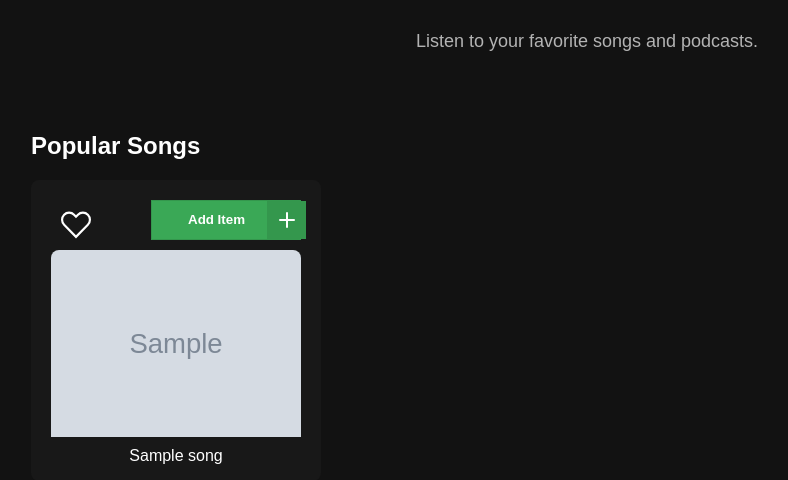
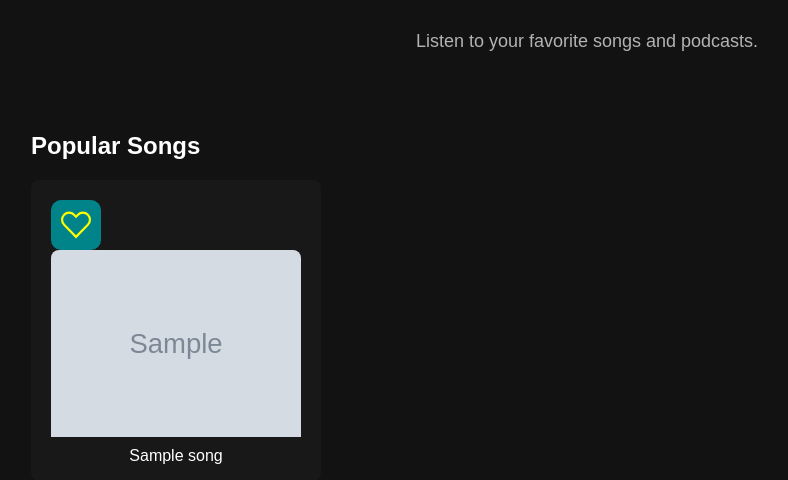
Before and after one commit to tanvir0188/Music-library, a PHP site: page / in a window 1280 px wide. Shown: the part 200-680 px from the top of the page, without its empty margins (53-841 px from the left). Run offline with PHP 8.4, Linux system fonts and the light colour scheme; the visitor is signed in with stand-in values (Sample User, id 1); tables that the repository leaves empty hold one stand-in row (values such as "Sample post"); grey boxes marked "Sample" are stand-in pictures.

Commit message:
add to favorite functionalities done

```diff
--- a/users/css/indexStyle.css
+++ b/users/css/indexStyle.css
@@ -299,67 +299,7 @@ audio::-moz-media-controls-enclosure {
     color: #fff;
 }
 
-.btn {
-    display: flex;
-    align-items: center;
-    justify-content: center;
-    width: 50px;
-    height: 50px;
-    border-radius: 10px;
-    border: none;
-    background-color: transparent;
-    position: relative;
-  }
 
-  .btn::after {
-    content: 'add to favorite';
-    width: auto;
-    height: auto;
-    position: absolute;
-    font-size: 15px;
-    color: #00848a;
-    font-family: 'Lucida Sans', 'Lucida Sans Regular', 'Lucida Grande', 'Lucida Sans Unicode', Geneva, Verdana, sans-serif;
-    opacity: 0;
-    visibility: hidden;
-    transition: .2s linear;
-    top: 115%;
-  }
-
-  .icon {
-    width: 30px;
-    height: 30px;
-    transition: .2s linear;
-  }
-
-  .icon path {
-    fill: white;
-    transition: .2s linear;
-  }
-
-  .btn:hover > .icon {
-    transform: scale(1.2);
-  }
-
-  .btn:hover > .icon path {
-    fill: #00848a;
-  }
-
-  .btn:hover::after {
-    visibility: visible;
-    opacity: 1;
-    top: 105%;
-  }
-
-  .button {
-    position: relative;
-    width: 150px;
-    height: 40px;
-    cursor: pointer;
-    display: flex;
-    align-items: center;
-    border: 1px solid #34974d;
-    background-color: #3aa856;
-  }
 
   .button, .button__icon, .button__text {
     transition: all 0.3s;
--- a/users/index.php
+++ b/users/index.php
@@ -12,6 +12,80 @@ include './Backend files/indexBackend.php';
     <title>Music Streaming</title>
     <link rel="stylesheet" href="https://cdnjs.cloudflare.com/ajax/libs/font-awesome/6.0.0-beta3/css/all.min.css">
     <link rel="stylesheet" href="css/indexStyle.css">
+    <style>
+        .btn {
+            display: flex;
+            align-items: center;
+            justify-content: center;
+            width: 50px;
+            height: 50px;
+            border-radius: 10px;
+            border: none;
+            background-color: transparent;
+            position: relative;
+        }
+
+        .btn::after {
+            content: 'add to favorite';
+            width: auto;
+            height: auto;
+            position: absolute;
+            font-size: 15px;
+            color: #00848a;
+            font-family: 'Lucida Sans', 'Lucida Sans Regular', 'Lucida Grande', 'Lucida Sans Unicode', Geneva, Verdana, sans-serif;
+            opacity: 0;
+            visibility: hidden;
+            transition: .2s linear;
+            top: 115%;
+        }
+
+        .icon {
+            width: 30px;
+            height: 30px;
+            transition: .2s linear;
+        }
+
+        .icon path {
+            fill: white;
+            transition: .2s linear;
+        }
+
+        .btn:hover>.icon {
+            transform: scale(1.2);
+        }
+
+        .btn:hover>.icon path {
+            fill: #00848a;
+        }
+
+        .btn:hover::after {
+            visibility: visible;
+            opacity: 1;
+            top: 105%;
+        }
+
+        /* New styles for favorite button */
+        .btn.favorite {
+            background-color: #00848a;
+        }
+
+        .btn.favorite .icon path {
+            fill: yellow;
+            /* Or another color to indicate it's a favorite */
+        }
+
+
+        .button {
+            position: relative;
+            width: 150px;
+            height: 40px;
+            cursor: pointer;
+            display: flex;
+            align-items: center;
+            border: 1px solid #34974d;
+            background-color: #3aa856;
+        }
+    </style>
 </head>
 
 <body>
@@ -45,25 +119,34 @@ include './Backend files/indexBackend.php';
         </section>
         <section class="content">
             <section class="playlists">
+                <?php
+                // Assuming the $popularSongs and user login checks are already handled here
+
+                function isFavorite($user_id, $song_id, $conn)
+                {
+                    $query = "SELECT * FROM favorite_songs WHERE user_id = ? AND song_id = ?";
+                    $stmt = $conn->prepare($query);
+                    $stmt->bind_param("ii", $user_id, $song_id);
+                    $stmt->execute();
+                    $result = $stmt->get_result();
+                    return $result->num_rows > 0;
+                }
+                ?>
+
                 <h2>Popular Songs</h2>
                 <div class="playlist-container">
                     <?php while ($row = $popularSongs->fetch_assoc()) : ?>
+                        <?php $isFavorite = isset($_SESSION['userid']) ? isFavorite($_SESSION['userid'], $row['id'], $conn) : false; ?>
                         <div class="playlist" id="song_<?php echo $row['id']; ?>">
                             <div class="favorite-add-to-playlist-button">
-                                <button class="btn">
-                                    <svg viewBox="0 0 17.503 15.625" height="20.625" width="20.503" xmlns="http://www.w3.org/2000/svg" class="icon">
-                                        <path transform="translate(0 0)" d="M8.752,15.625h0L1.383,8.162a4.824,4.824,0,0,1,0-6.762,4.679,4.679,0,0,1,6.674,0l.694.7.694-.7a4.678,4.678,0,0,1,6.675,0,4.825,4.825,0,0,1,0,6.762L8.752,15.624ZM4.72,1.25A3.442,3.442,0,0,0,2.277,2.275a3.562,3.562,0,0,0,0,5l6.475,6.556,6.475-6.556a3.563,3.563,0,0,0,0-5A3.443,3.443,0,0,0,12.786,1.25h-.01a3.415,3.415,0,0,0-2.443,1.038L8.752,3.9,7.164,2.275A3.442,3.442,0,0,0,4.72,1.25Z" id="Fill"></path>
-                                    </svg>
-                                </button>
-                                <button type="button" class="button">
-                                    <span class="button__text">Add Item</span>
-                                    <span class="button__icon">
-                                        <svg xmlns="http://www.w3.org/2000/svg" width="24" viewBox="0 0 24 24" stroke-width="2" stroke-linejoin="round" stroke-linecap="round" stroke="currentColor" height="24" fill="none" class="svg">
-                                            <line y2="19" y1="5" x2="12" x1="12"></line>
-                                            <line y2="12" y1="12" x2="19" x1="5"></line>
+                                <form method="post" action="insertFavorite.php">
+                                    <input type="hidden" name="song_id" value="<?php echo $row['id']; ?>">
+                                    <button type="submit" class="btn <?php echo $isFavorite ? 'favorite' : ''; ?>">
+                                        <svg viewBox="0 0 17.503 15.625" height="20.625" width="20.503" xmlns="http://www.w3.org/2000/svg" class="icon">
+                                            <path transform="translate(0 0)" d="M8.752,15.625h0L1.383,8.162a4.824,4.824,0,0,1,0-6.762,4.679,4.679,0,0,1,6.674,0l.694.7.694-.7a4.678,4.678,0,0,1,6.675,0,4.825,4.825,0,0,1,0,6.762L8.752,15.624ZM4.72,1.25A3.442,3.442,0,0,0,2.277,2.275a3.562,3.562,0,0,0,0,5l6.475,6.556,6.475-6.556a3.563,3.563,0,0,0,0-5A3.443,3.443,0,0,0,12.786,1.25h-.01a3.415,3.415,0,0,0-2.443,1.038L8.752,3.9,7.164,2.275A3.442,3.442,0,0,0,4.72,1.25Z" id="Fill"></path>
                                         </svg>
-                                    </span>
-                                </button>
+                                    </button>
+                                </form>
                             </div>
                             <a href="musicPlayerAndRelatedSong.php?songId=<?php echo $row['id']; ?>">
                                 <img src="<?php echo htmlspecialchars($row['img']); ?>" alt="<?php echo htmlspecialchars($row['name']); ?>">
@@ -72,6 +155,8 @@ include './Backend files/indexBackend.php';
                         </div>
                     <?php endwhile; ?>
                 </div>
+
+
             </section>
 
             <section class="popular-artists">
```
Also changed, not shown: users/insertFavorite.php (added, +36 -0 lines).
